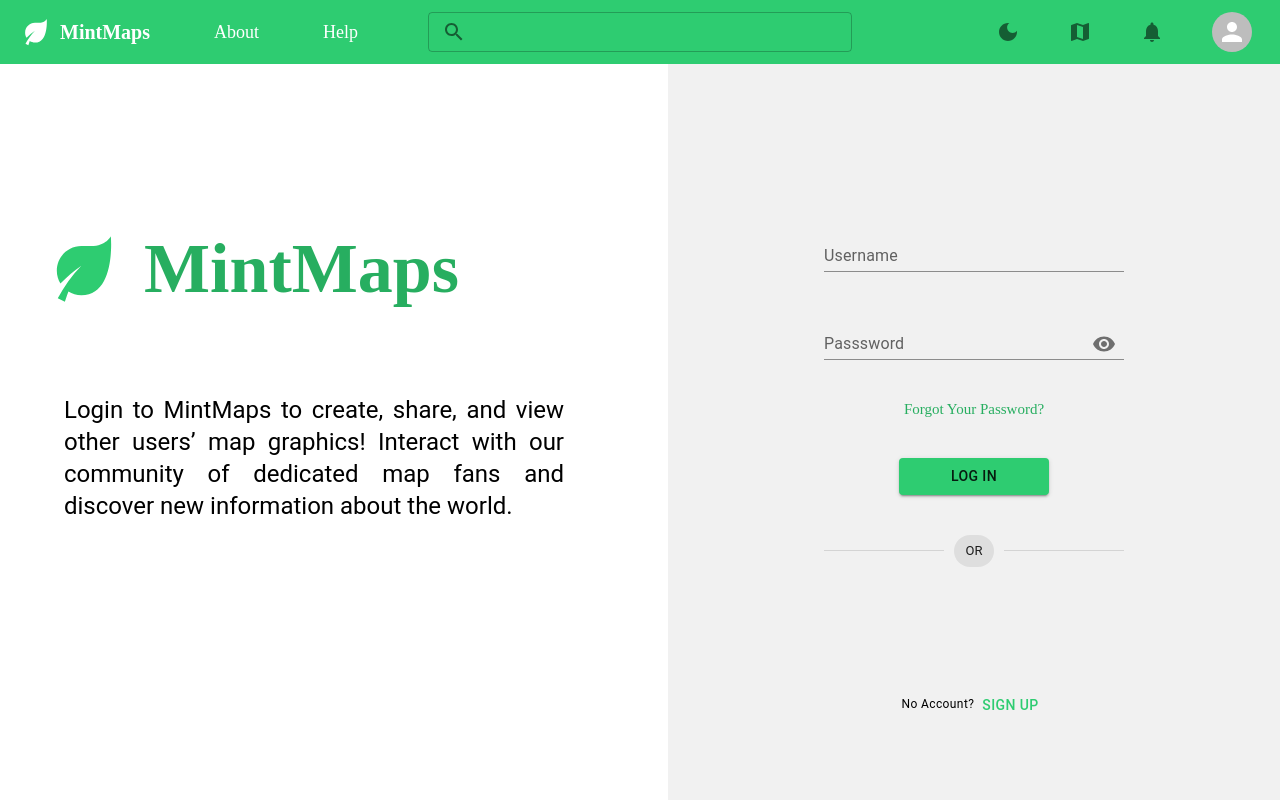
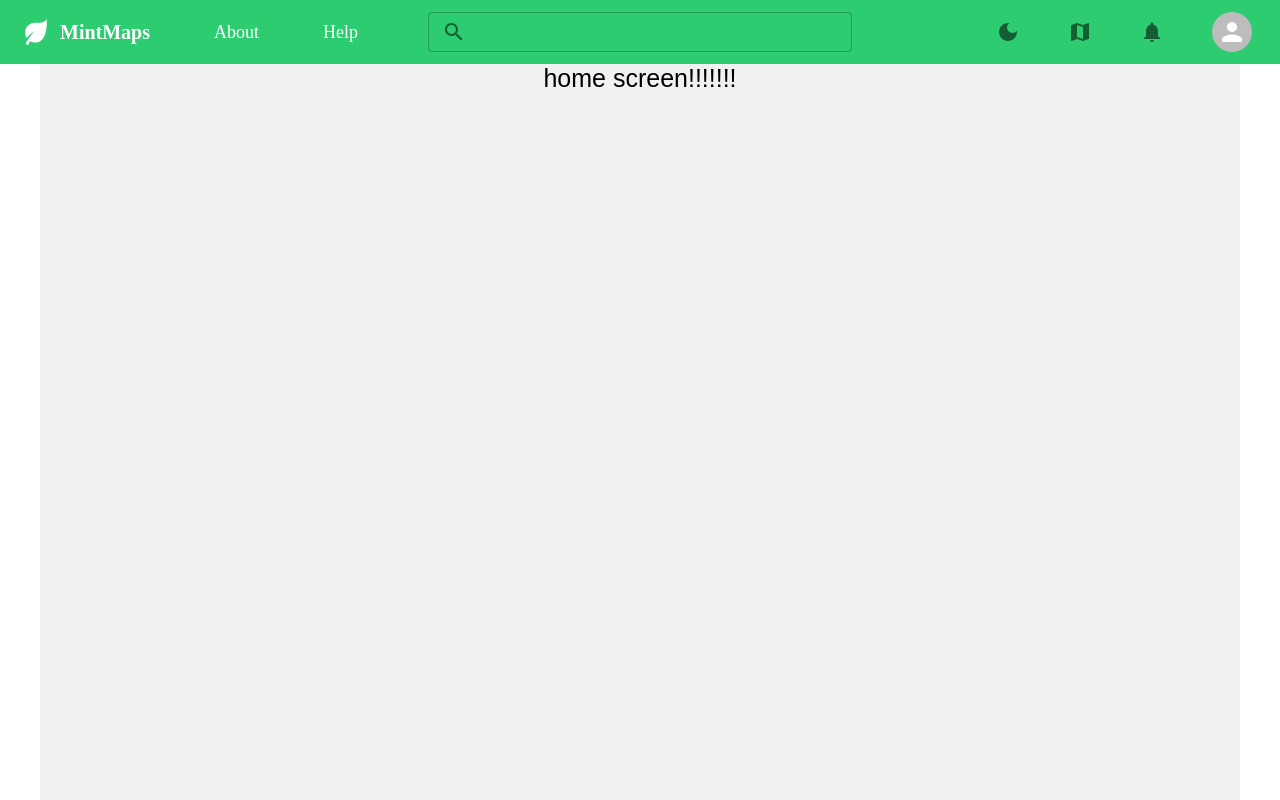
Before and after one commit to CSE-416-Team-Green/mintmaps, a Next.js app: page / in a window 1280 px wide. Shown: the top 800 px of the page. Built offline with nearby package versions, Linux system fonts and the light colour scheme.

Commit message:
misc changes before home screen

```diff
--- a/components/Header.tsx
+++ b/components/Header.tsx
@@ -27,8 +27,8 @@ const Header = () => {
                 <IconButton>
                     <NotificationsIcon />
                 </IconButton>
-                <IconButton>
-                    <Avatar alt="Richard McKenna" src="" />
+                <IconButton href='/login'>
+                    <Avatar alt="Richard McKenna" src=""  />
                 </IconButton>
             </div>
         </div>
--- a/pages/about.tsx
+++ b/pages/about.tsx
@@ -37,7 +37,7 @@ export default function About() {
                             Ready to join us? <></>
                             <Link
                                 className={styles.linkText}
-                                href="/create"
+                                href="/login"
                             >
                                 Create an account
                             </Link>
--- a/pages/home.tsx
+++ b/pages/home.tsx
@@ -1,10 +1,32 @@
-import Header from '@/components/Header';
-import Login from './login';
+import Header from "@/components/Header";
+import LogoLarge from "@/components/LogoLarge";
+import * as React from "react";
+import { Container, Grid, Typography } from "@mui/material";
+import styles from '@/styles/about.module.css';
+import Link from "next/link";
 
-const Home = () => {
+export default function Home() {
+    const [isSigningUp, setIsSigningUp] = React.useState<Boolean>(false);
     return (
-        <Login/>
-    )
+        <>
+            <Grid
+                container
+                direction={"row"}
+                sx={{ width: "100%", height: "100%" }}
+                justifyContent="center"
+                alignItems={"center"}
+            >
+                <Grid item sx={{ flexGrow: 1 }}>
+                    <Header />
+                </Grid>
+                <Container className={styles.grey}>
+                    <Grid container direction={"column"} alignItems={"center"} justifyContent={"center"} >
+                        <div className={styles.helpText}>
+                            home screen!!!!!!!
+                        </div>
+                    </Grid>
+                </Container>
+            </Grid>
+        </>
+    );
 }
-
-export default Home;
```
